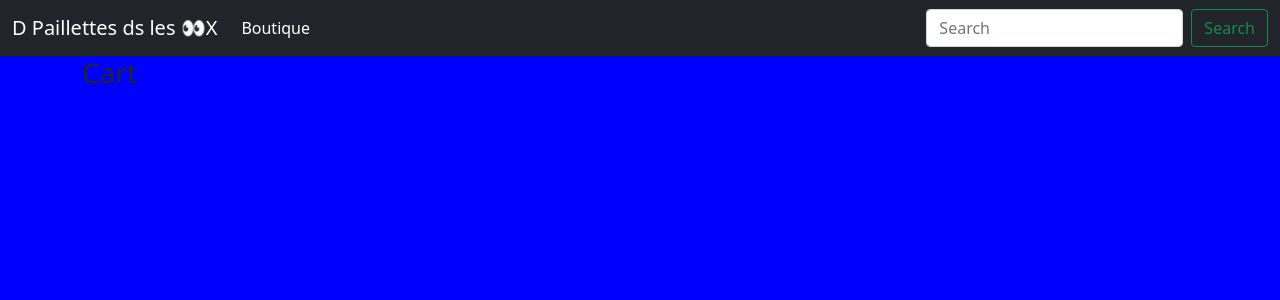
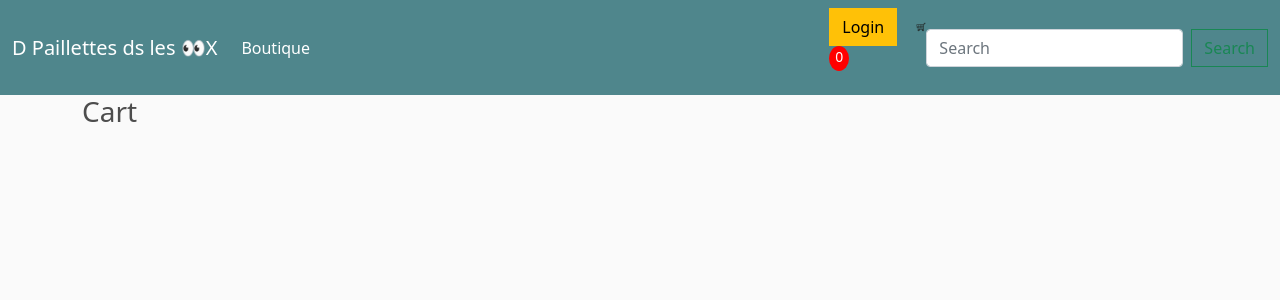
Before and after one commit to nascVi/d-paillettes-ds-les-yeux, a Django app: page /cart/ in a window 1280 px wide. Shown: the top 300 px of the page. Run offline with Django 3.2, Linux system fonts and the light colour scheme.

Commit message:
cart and login button on nav

```diff
--- a/dpayetdly/static/css/main.css
+++ b/dpayetdly/static/css/main.css
@@ -1,3 +1,99 @@
-body {
-  background-color: blue;
+body{
+	background-color: hsl(0, 0%, 98%);
 }
+
+h1,h2,h3,h4,h5,h6{
+	color:hsl(0, 0%, 30%);
+}
+
+.box-element{
+	box-shadow:hsl(0, 0%, 80%) 0 0 16px;
+	background-color: #fff;
+	border-radius: 4px;
+	padding: 10px;
+}
+
+.thumbnail{
+	width: 100%;
+	height: 200px;
+	-webkit-box-shadow: -1px -3px 5px -2px rgba(214,214,214,1);
+    -moz-box-shadow: -1px -3px 5px -2px rgba(214,214,214,1);
+    box-shadow: -1px -3px 5px -2px rgba(214,214,214,1);
+}
+
+.product{
+	border-radius: 0 0 4px 4px;
+}
+
+.bg-dark{
+	background-color: #4f868c!important;
+}
+
+#cart-icon{
+	width:10px;
+	display: inline-block;
+	margin-left: 15px;
+}
+
+#cart-total{
+	display: block;
+	text-align: center;
+	color:#fff;
+	background-color: red;
+	width: 20px;
+	height: 25px;
+	border-radius: 50%;
+	font-size: 14px;
+}
+
+.col-lg-4, .col-lg-6, .col-lg-8, .col-lg-12{
+	margin-top: 10px;
+}
+
+.btn{
+	border-radius: 0;
+}
+
+.row-image{
+	width: 100px;
+}
+
+.form-field{
+	width:250px;
+	display: inline-block;
+	padding: 5px;
+}
+
+.cart-row{
+	display: flex;
+    align-items: flex-stretch;
+    padding-bottom: 10px;
+    margin-bottom: 10px;
+    border-bottom: 1px solid #ececec;
+
+}
+
+.quantity{
+	display: inline-block;
+	font-weight: 700;
+	padding-right:10px;
+
+
+}
+
+.chg-quantity{
+	width: 12px;
+	cursor: pointer;
+	display: block;
+	margin-top: 5px;
+	transition:.1s;
+}
+
+.chg-quantity:hover{
+	opacity: .6;
+}
+
+
+.hidden{
+	display: none!important;
+}
--- a/dpayetdly/store/apps.py
+++ b/dpayetdly/store/apps.py
@@ -1,5 +1,4 @@
 from django.apps import AppConfig
-
 
 class StoreConfig(AppConfig):
     name = 'store'
--- a/dpayetdly/store/templates/store/main.html
+++ b/dpayetdly/store/templates/store/main.html
@@ -42,6 +42,15 @@
             <a class="nav-link disabled" href="#" tabindex="-1" aria-disabled="true">Disabled</a>
           </li> -->
         </ul>
+        <div class="form-inline my-2 my-lg-0">
+          <a href="#"class="btn btn-warning">Login</a>
+
+          <a href="{% url 'cart' %}">
+            <img  id="cart-icon" src="{% static 'images/00-ELASTOFONT-STORE-READY_cart-512.png' %} " width="45px">
+          </a>
+          <p id="cart-total">0</p>
+
+        </div>
         <form class="d-flex">
           <input class="form-control me-2" type="search" placeholder="Search" aria-label="Search">
           <button class="btn btn-outline-success" type="submit">Search</button>
```
